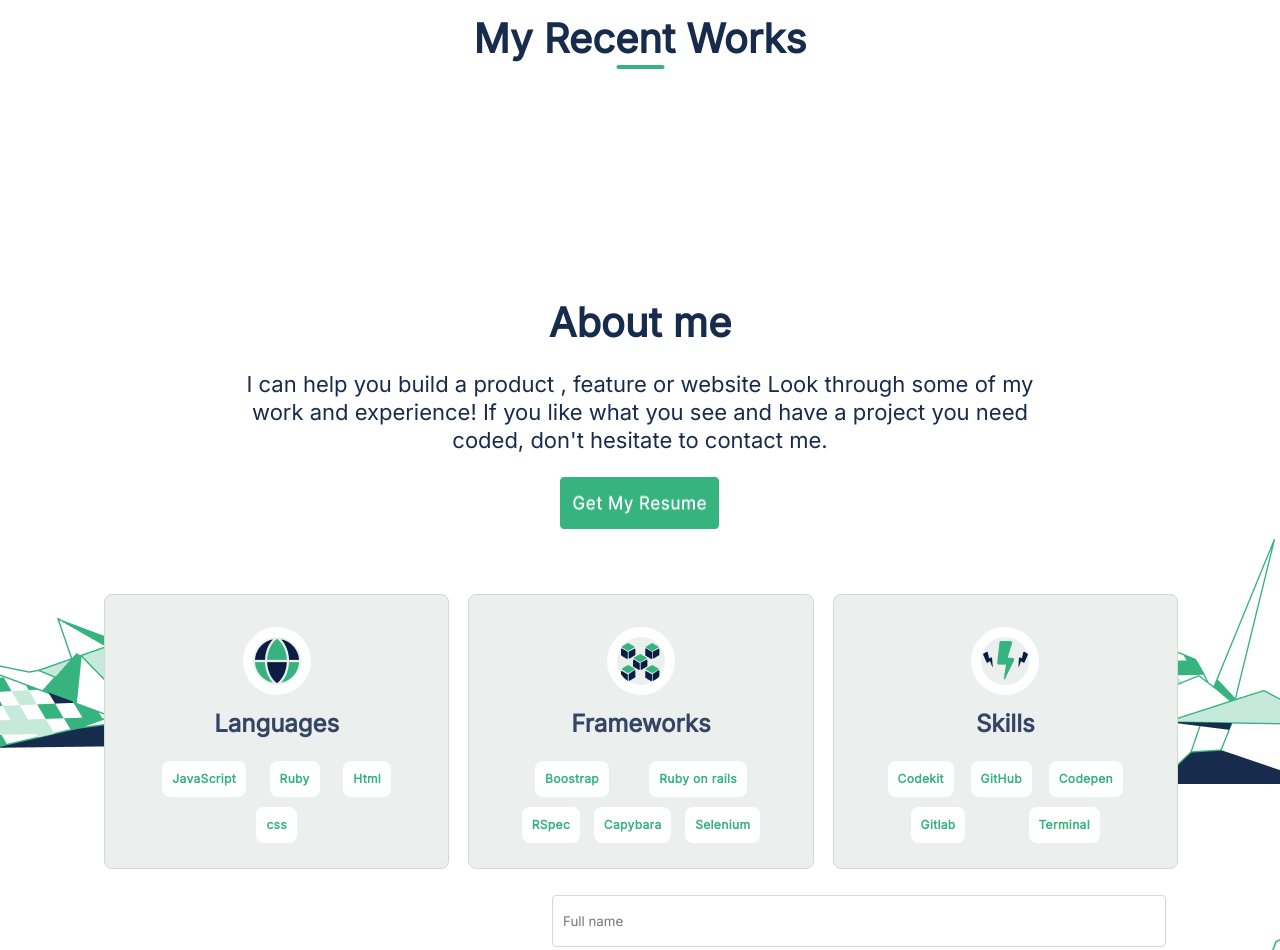
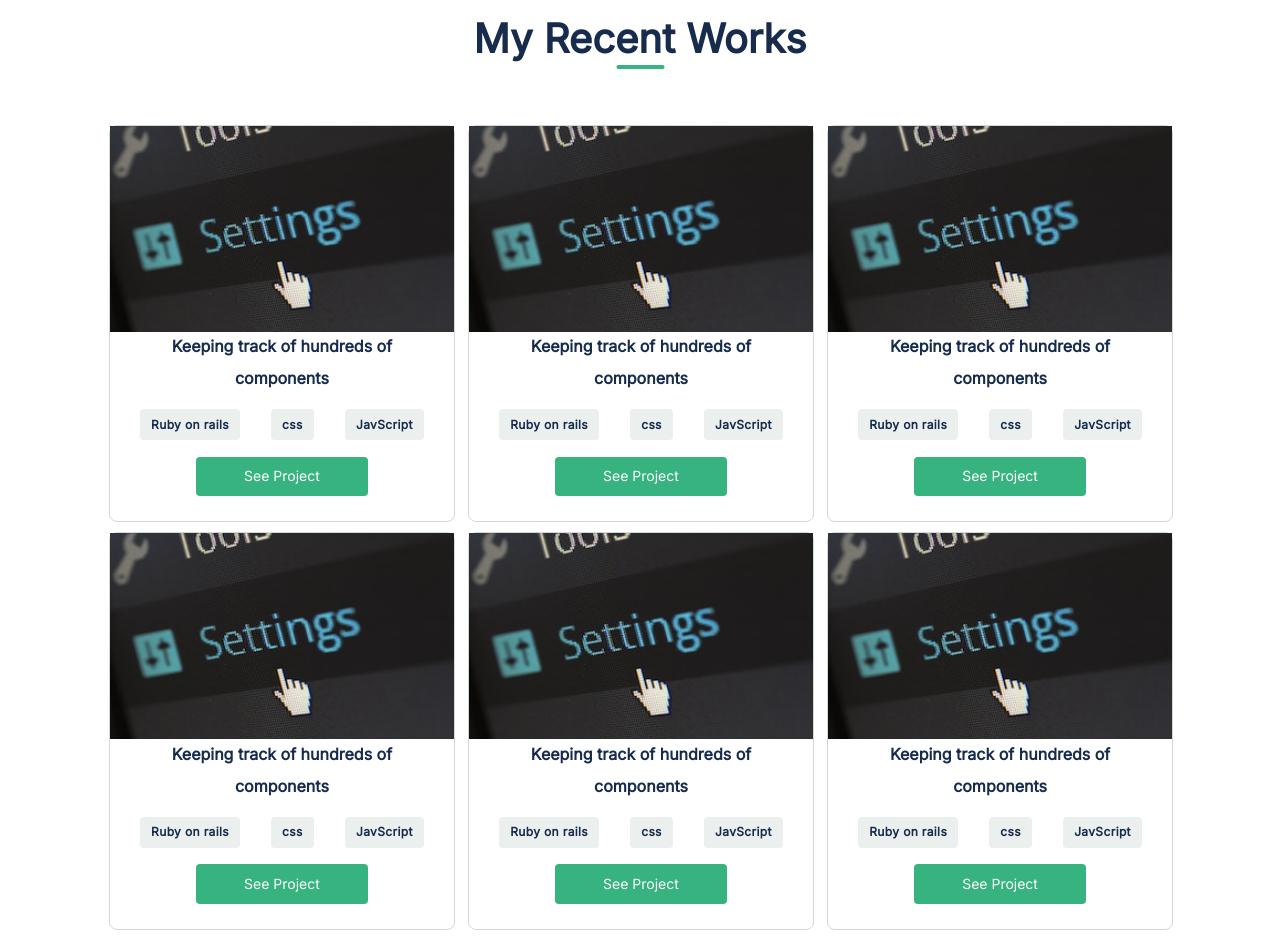
Before and after one commit to Nkaleth/My-portfolio, a plain HTML site: page index.html in a window 1280 px wide. Shown: the part 960-1910 px from the top of the page. Drawn offline with Linux system fonts and the light colour scheme; the site is published under a folder, as on GitHub Pages, so addresses that start at the root find nothing.

Commit message:
add change on url of js file to open directly by the index.html, but everything was good on live server extension

```diff
--- a/index.html
+++ b/index.html
@@ -6,7 +6,7 @@
     <meta name="viewport" content="width=device-width, initial-scale=1.0">
     <title>Nilton Segura's Portfolio</title>
     <link rel="stylesheet" href="style.css">
-    <script src="/portfolio.js"></script>
+    <script src="./portfolio.js"></script>
   </head>
 
   <body class="body">
```
